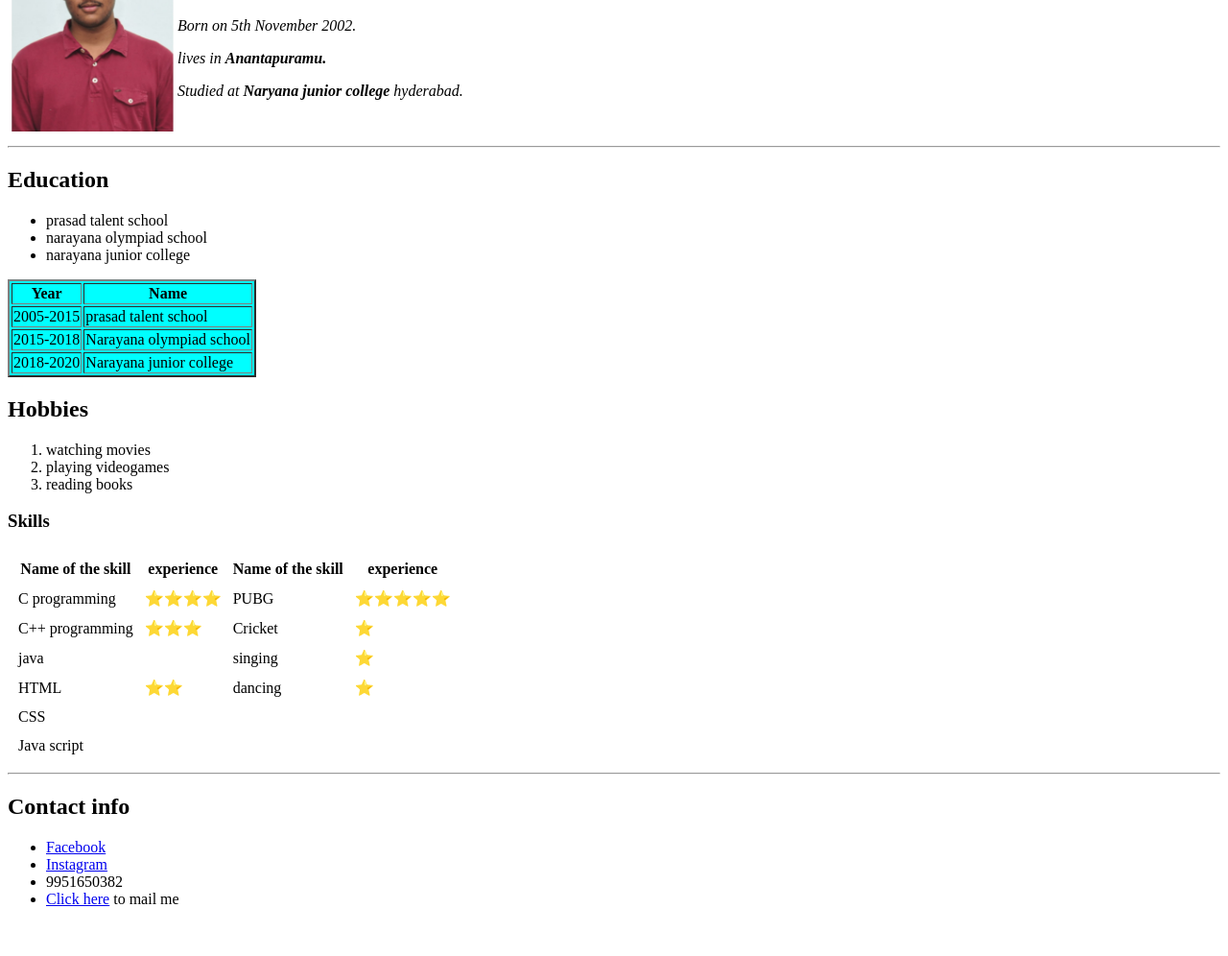
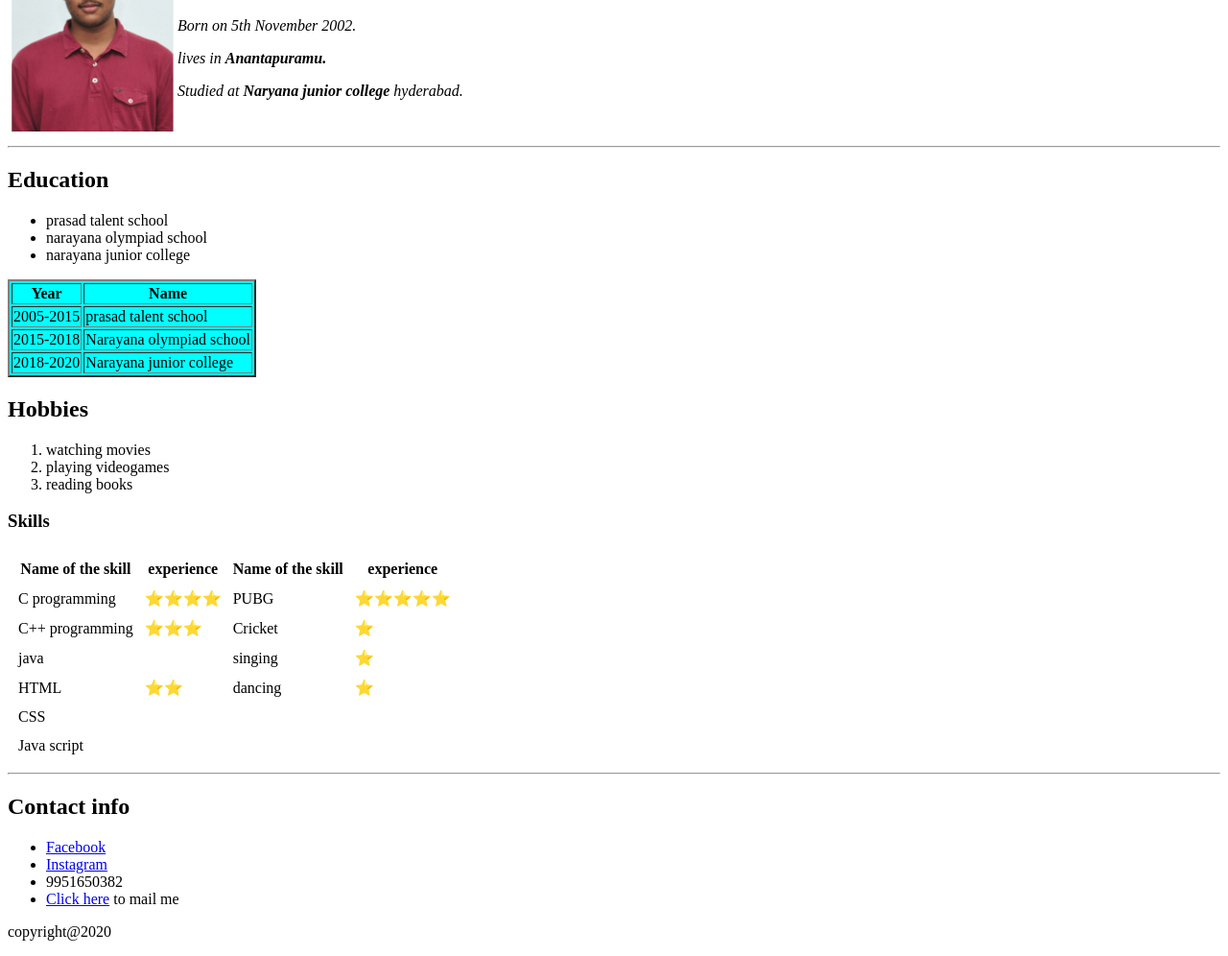
Before and after one commit to hrushi0511/firstwebsite, a plain HTML site: page index.html in a window 1280 px wide. Shown: the part 94-1090 px from the top of the page at 96% size. Before the commit the page ends 1056 px from the top, so only its background shows below. Drawn offline with Linux system fonts and the light colour scheme.

Commit message:
added copyright

```diff
--- a/index.html
+++ b/index.html
@@ -119,5 +119,6 @@
       <li>9951650382</li>
       <li><a href="mail me.html">Click here</a> to mail me</li>
     </ul>
+    <p>copyright@2020</p>
   </body>
 </html>
```
